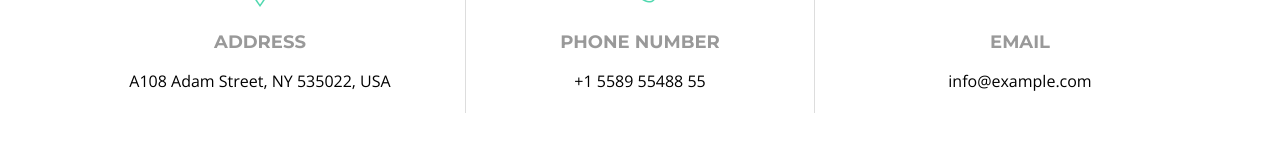
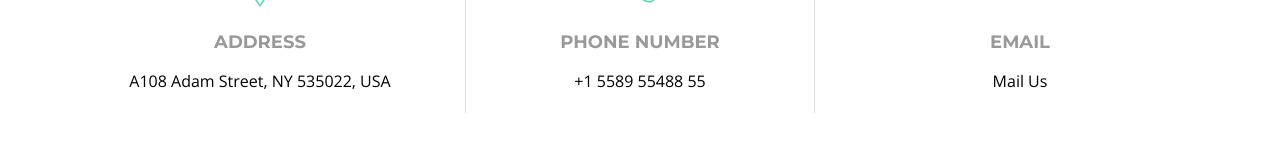
Before and after one commit to TBrosOfficial/tbrosofficial.github.io, a plain HTML site: page index.html in a window 1280 px wide. Shown: the part 383-543 px from the top of the page. Drawn offline with nearby package versions, Linux system fonts and the light colour scheme; some packages are replaced by stand-ins of ours; files whose address does not match are found by name.

Commit message:
Update index.html

```diff
--- a/index.html
+++ b/index.html
@@ -130,7 +130,7 @@
             <div class="contact-email">
               <i class="ion-ios-email-outline"></i>
               <h3>Email</h3>
-              <p><a href="mailto:info@example.com">info@example.com</a></p>
+              <p><a href="mailto:fandiehard@protonmail.com">Mail Us</a></p>
             </div>
           </div>
 
```
